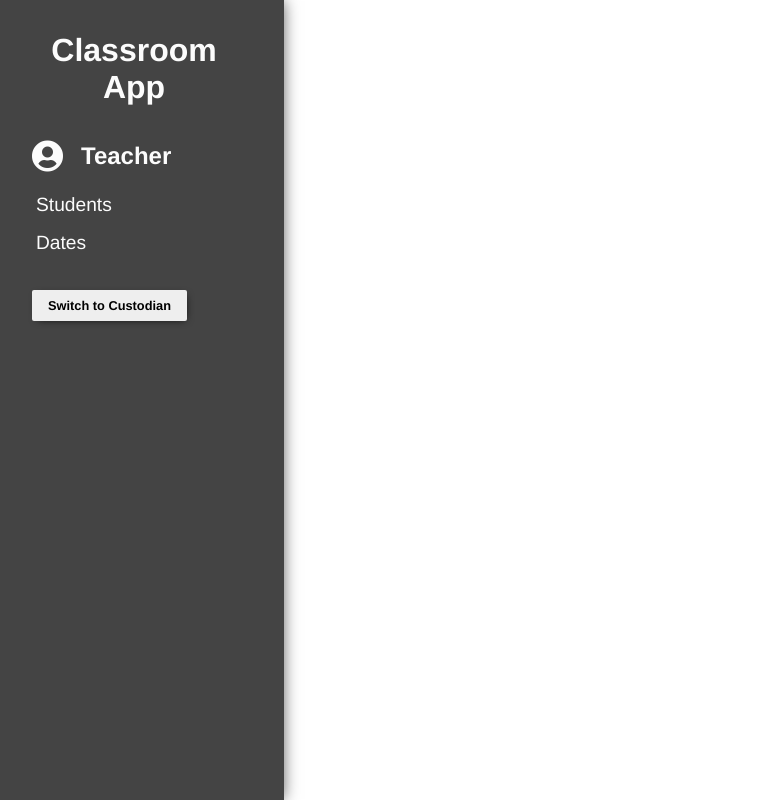
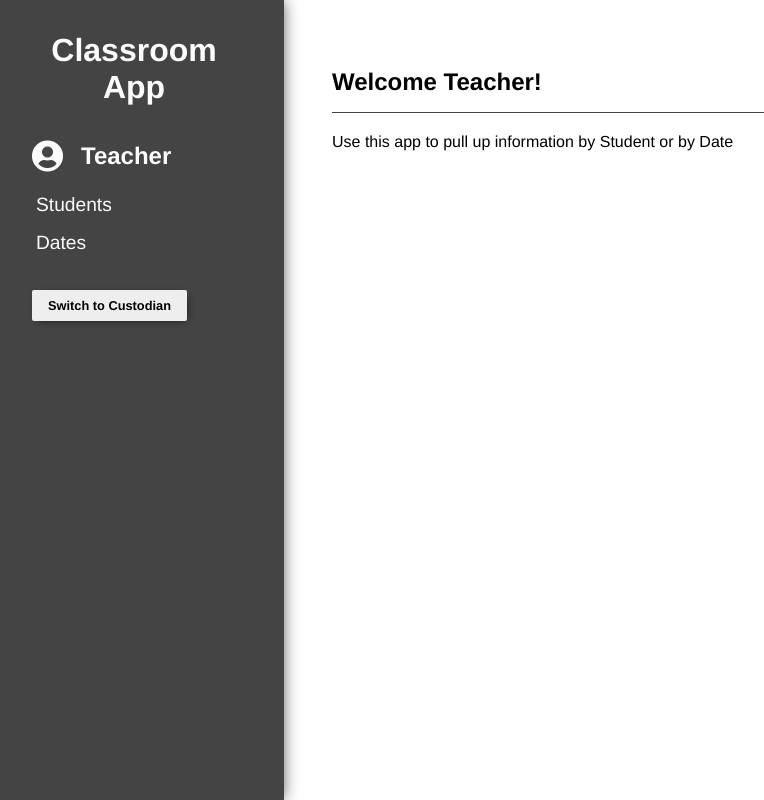
Before and after one commit to alex-curtin/the-ride-classroom-app, a React (Create React App) app in the folder client/: page /teacher in a window 1280 px wide. Shown: the whole page, without its empty margins (16-780 px from the left). Built offline with nearby package versions, Linux system fonts and the light colour scheme.

Commit message:
Add teacher landing page and tests

```diff
--- a/client/src/App.js
+++ b/client/src/App.js
@@ -2,6 +2,7 @@ import React, { Component } from 'react';
 import { Route, Switch, withRouter } from 'react-router-dom';
 
 import Navbar from './components/layout/Navbar';
+import TeacherLanding from './components/teacher/TeacherLanding';
 import Students from './components/teacher/Students';
 import StudentDetails from './components/teacher/StudentDetails';
 import Dates from './components/teacher/Dates';
@@ -79,6 +80,12 @@ class App extends Component {
         <Navbar user={user} toggleUser={this.toggleUser} />
         <section className="main-content-container">
           <Switch>
+
+            <Route
+              exact path='/teacher'
+              render={TeacherLanding}
+            />
+
             <Route
               exact path='/teacher/students'
               render={() => (
--- /dev/null
+++ b/client/src/components/teacher/TeacherLanding.js
@@ -0,0 +1,18 @@
+import React from 'react';
+import { Link } from 'react-router-dom';
+
+const TeacherLanding = () => {
+  return (
+    <div data-test='component-teacher-landing'>
+      <h2 className='page-headline'>Welcome Teacher!</h2>
+      <div>
+        Use this app to pull up information by{' '}
+        <Link to='/teacher/students'>Student</Link>
+        {' '}or by{' '}
+        <Link to='/teacher/dates'>Date</Link>
+      </div>
+    </div>
+  )
+}
+
+export default TeacherLanding;
```
Also changed, not shown: 1 other file (tests, documents, lock files or other folders).
